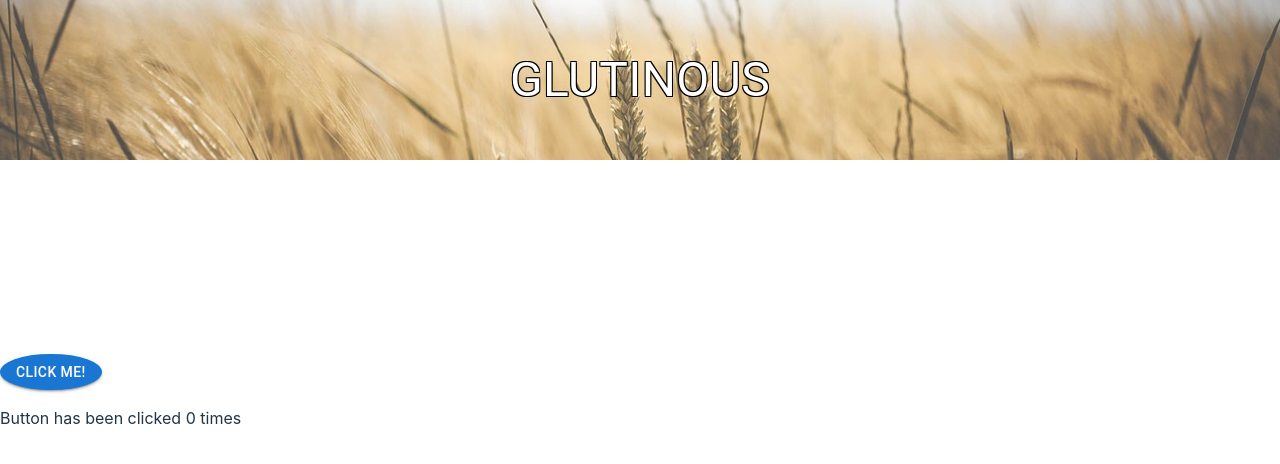
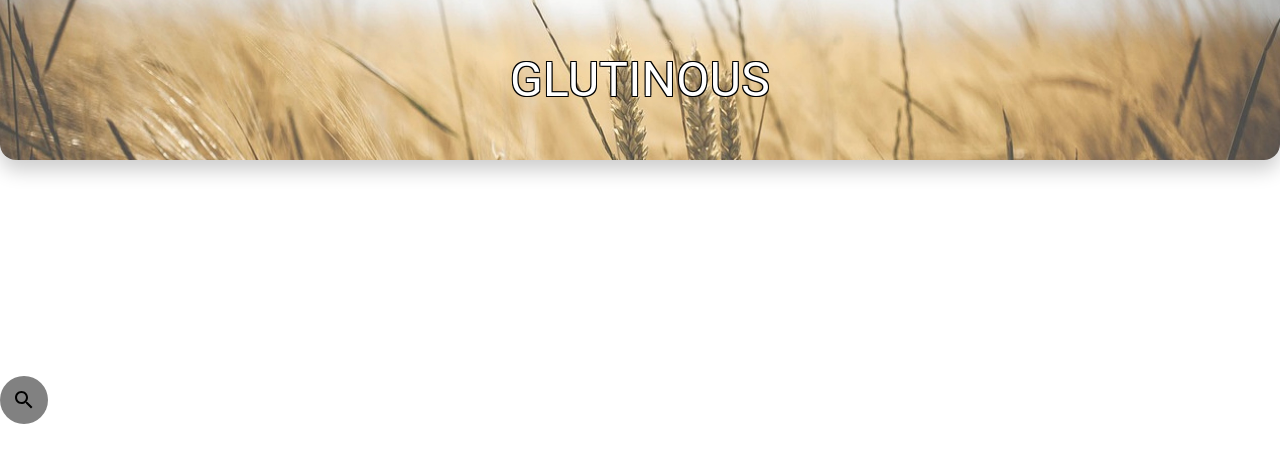
Before and after one commit to MitchWag01/Glutinous, a React (Vite) app in the folder glutinous/glutinous/: page / in a window 1280 px wide. Shown: the top 464 px of the page. Built offline with nearby package versions, Linux system fonts and the light colour scheme.

Commit message:
Cleaned Home Screen and Implemented new Button

```diff
--- a/glutinous/glutinous/src/App.tsx
+++ b/glutinous/glutinous/src/App.tsx
@@ -1,8 +1,19 @@
 import React from 'react';
+import { useState } from 'react';
 import Home from './pages/Home';
+import { Stack } from '@mui/material';
+import SearchButton from './components/Buttons/SearchButton';
+
 
 const App = () => {
-  return <Home />;
+
+
+  return (
+    <Stack>
+      <Home />
+      <SearchButton />
+    </Stack>
+  )
 };
 
 export default App;
--- /dev/null
+++ b/glutinous/glutinous/src/components/Buttons/SearchButton.tsx
@@ -0,0 +1,25 @@
+import { useState } from "react";
+import IconButton from '@mui/material/IconButton';
+import SearchIcon from '@mui/icons-material/Search';
+
+// themes
+import { ThemeProvider } from '@mui/material/styles';
+import theme from '../../themes/theme';
+
+const SearchButton = () => {
+    const [clicked, setClicked] = useState(false)
+
+    const handleSearch = () => {
+        setClicked(!clicked);
+    }
+
+    return (
+        <ThemeProvider theme={theme}>
+            <IconButton onClick={handleSearch} sx={{ bgcolor: clicked ? 'primary.main' : 'secondary.main' }} size="large">
+                <SearchIcon sx={{ color: 'black' }} />
+            </IconButton>
+        </ThemeProvider>
+    )
+}
+
+export default SearchButton;
--- a/glutinous/glutinous/src/components/Headers/MainHeader.tsx
+++ b/glutinous/glutinous/src/components/Headers/MainHeader.tsx
@@ -17,6 +17,9 @@ const Header = () => {
         backgroundImage: 'url(/images/CroppedWheat.jpg)',
         backgroundSize: 'cover',
         backgroundPosition: 'center',
+        borderBottomLeftRadius: '1em',
+        borderBottomRightRadius: '1em',
+        boxShadow: '0px 10px 20px rgba(0,0,0,0.2)',
       }}
     >
       <Typography
--- a/glutinous/glutinous/src/pages/Home.tsx
+++ b/glutinous/glutinous/src/pages/Home.tsx
@@ -10,14 +10,6 @@ const Home = () => {
   return (
     <div>
       <Header></Header>
-      <ClickableButton
-        variant="contained"
-        color="primary"
-        onClick={handleClick}
-        sx={{ borderRadius: '50%' }}
-      >
-        Click me!
-      </ClickableButton>
     </div>
   );
 };
--- /dev/null
+++ b/glutinous/glutinous/src/themes/theme.ts
@@ -0,0 +1,14 @@
+import { createTheme } from '@mui/material/styles';
+
+const theme = createTheme({
+    palette: {
+        primary: {
+            main: '#146355',
+        },
+        secondary: {
+            main: '#818181',
+        },
+    },
+});
+
+export default theme;
```
